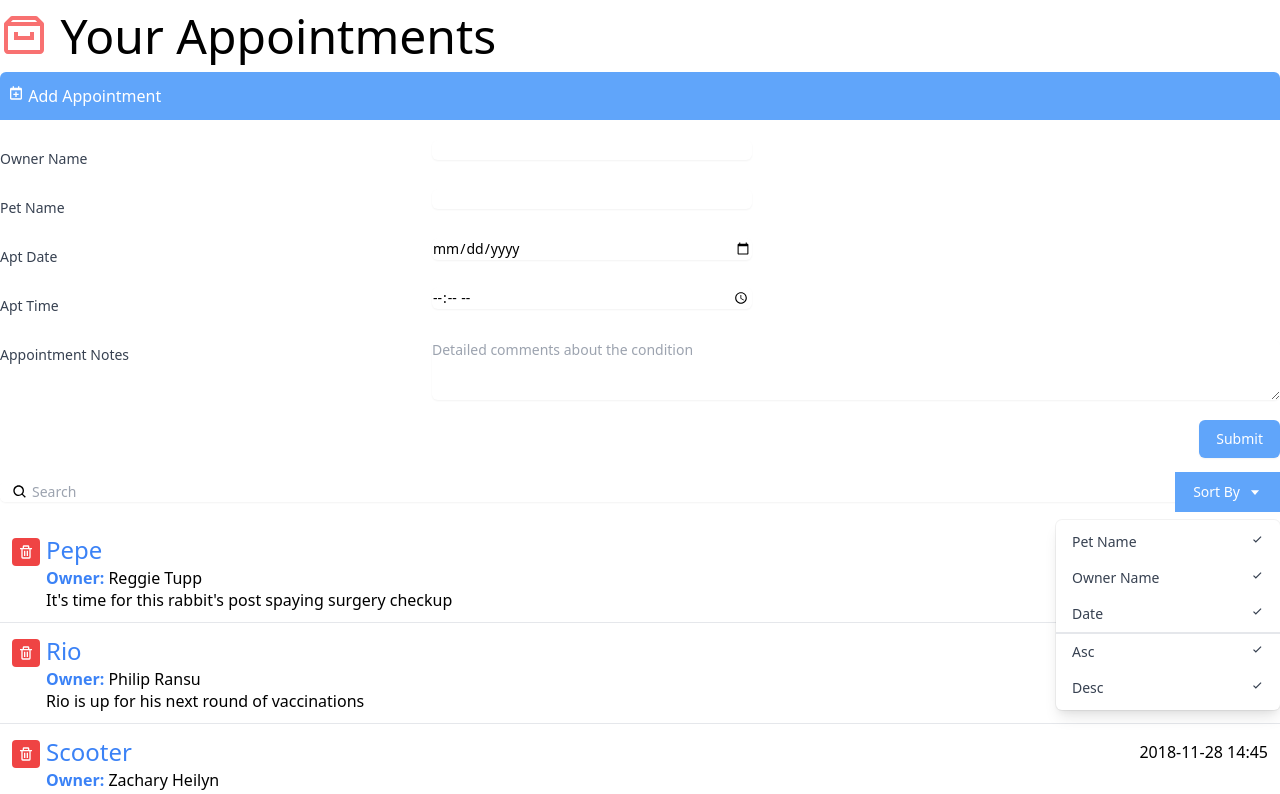
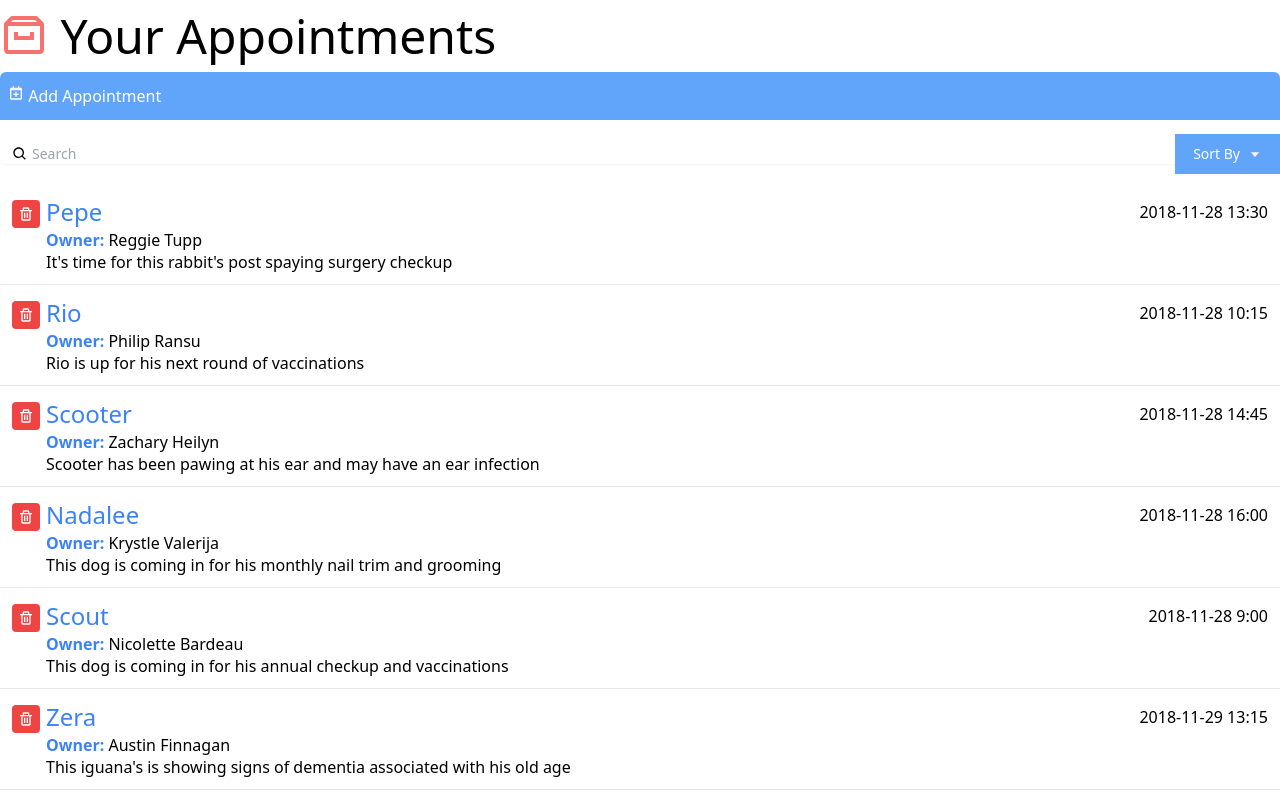
Before and after one commit to valeryfun/make-an-appointment, a React (Create React App) app: page / in a window 1280 px wide. Shown: the top 794 px of the page. Built offline with nearby package versions, Linux system fonts and the light colour scheme.

Commit message:
[ADD] toggle buttons within the web app

```diff
--- a/src/components/AddAppointment.js
+++ b/src/components/AddAppointment.js
@@ -1,14 +1,22 @@
 import { BiCalendarPlus } from 'react-icons/bi'
+import { useState } from 'react'
 
 const AddAppointment = () => {
+	const [toggle, setToggle] = useState(false)
+
 	return (
 		<div>
-			<button className='bg-blue-400 text-white px-2 py-3 w-full text-left rounded-t-md'>
+			<button
+				className='bg-blue-400 text-white px-2 py-3 w-full text-left rounded-t-md'
+				onClick={() => setToggle(!toggle)}
+			>
 				<div>
 					<BiCalendarPlus className='inline-block align-text-top' /> Add
 					Appointment
 				</div>
 			</button>
+			{toggle && (
+				<div>
 					<div className='sm:grid sm:grid-cols-3 sm:gap-4 sm:items-start  sm:pt-5'>
 						<label
 							htmlFor='ownerName'
@@ -25,7 +33,6 @@
 							/>
 						</div>
 					</div>
-
 					<div className='sm:grid sm:grid-cols-3 sm:gap-4 sm:items-start  sm:pt-5'>
 						<label
 							htmlFor='petName'
@@ -94,7 +101,6 @@
 							></textarea>
 						</div>
 					</div>
-
 					<div className='pt-5'>
 						<div className='flex justify-end'>
 							<button
@@ -106,6 +112,8 @@
 						</div>
 					</div>
 				</div>
+			)}
+		</div>
 	)
 }
 
--- a/src/components/Dropdown.js
+++ b/src/components/Dropdown.js
@@ -1,6 +1,9 @@
 import { BiCheck } from 'react-icons/bi'
 
-const Dropdown = () => {
+const Dropdown = ({ toggle }) => {
+	if (!toggle) {
+		return null
+	}
 	return (
 		<div
 			className='origin-top-right absolute right-0 mt-2 w-56
--- a/src/components/Search.js
+++ b/src/components/Search.js
@@ -1,7 +1,9 @@
 import { BiSearch, BiCaretDown } from 'react-icons/bi'
 import Dropdown from './Dropdown'
+import { useState } from 'react'
 
 const Search = () => {
+	const [toggleDropdown, setToggleDropdown] = useState(false)
 	return (
 		<div className='py-5'>
 			<div className='mt-1 relative rounded-md shadow-sm'>
@@ -25,10 +27,11 @@
 							id='options-menu'
 							aria-haspopup='true'
 							aria-expanded='true'
+							onClick={() => setToggleDropdown(!toggleDropdown)}
 						>
 							Sort By <BiCaretDown className='ml-2' />
 						</button>
-						<Dropdown />
+						<Dropdown toggle={toggleDropdown} />
 					</div>
 				</div>
 			</div>
```
Lines whose indentation alone changed are shown as unchanged.
